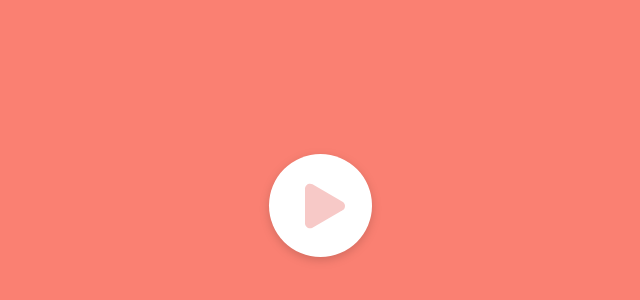
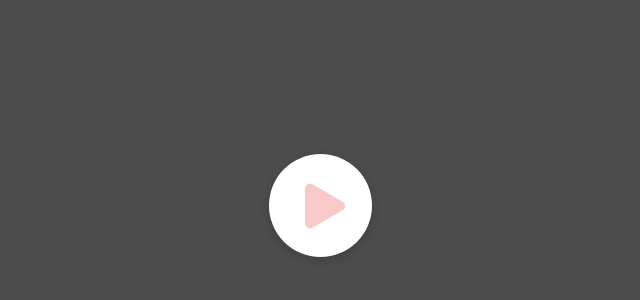
Before and after one commit to bizzld/music-play, a plain HTML site: page index.html in a window 1280 px wide. Shown: the part 258-558 px from the top of the page, without its empty margins (386-1026 px from the left). Drawn offline with Linux system fonts and the light colour scheme.

Commit message:
Update style.css

```diff
--- a/style.css
+++ b/style.css
@@ -1,5 +1,5 @@
 *{
-    background-color: salmon;
+    background-color: #4c4c4c;
     margin: 0;
     padding: 0;
 }
```
